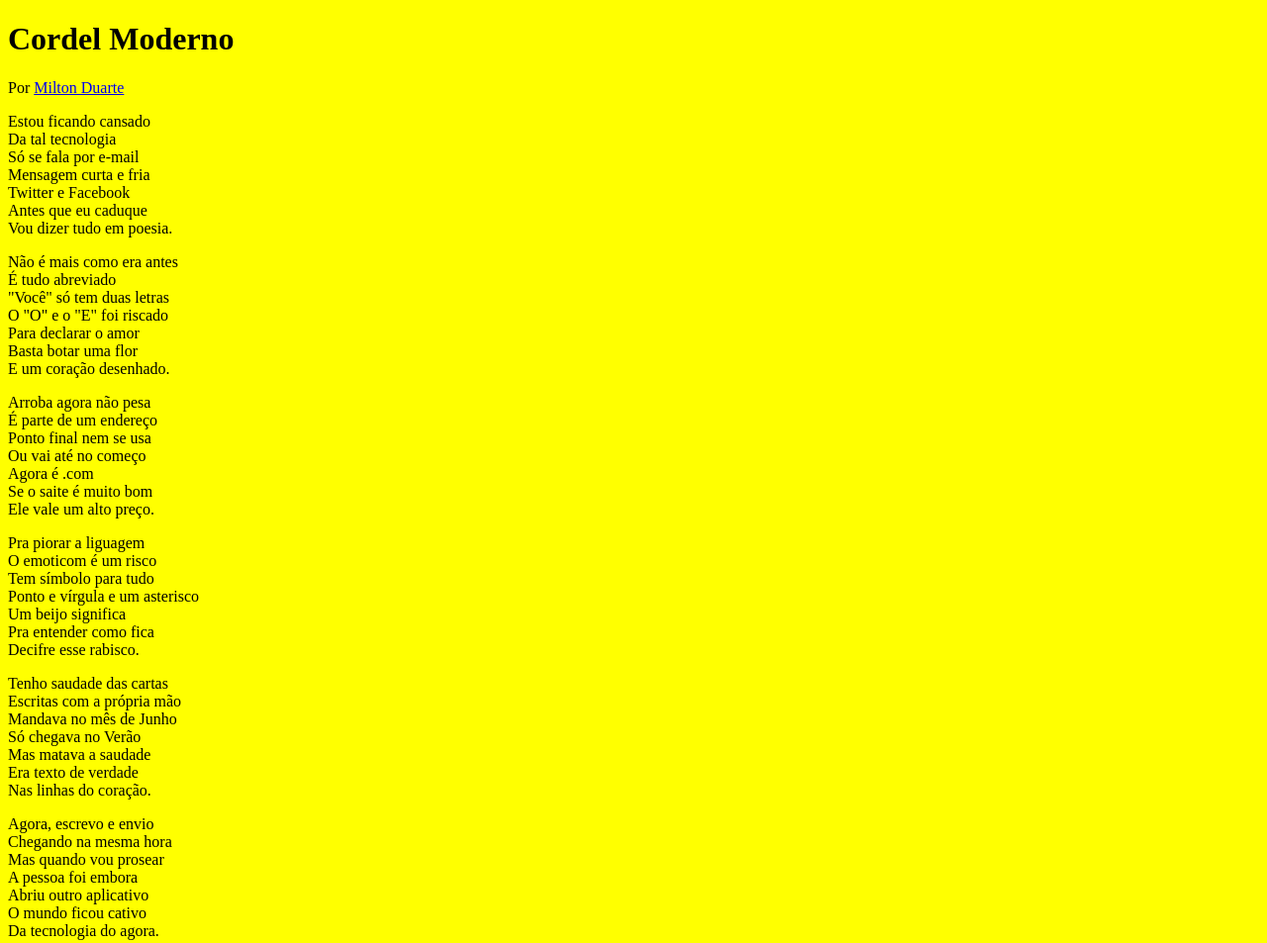
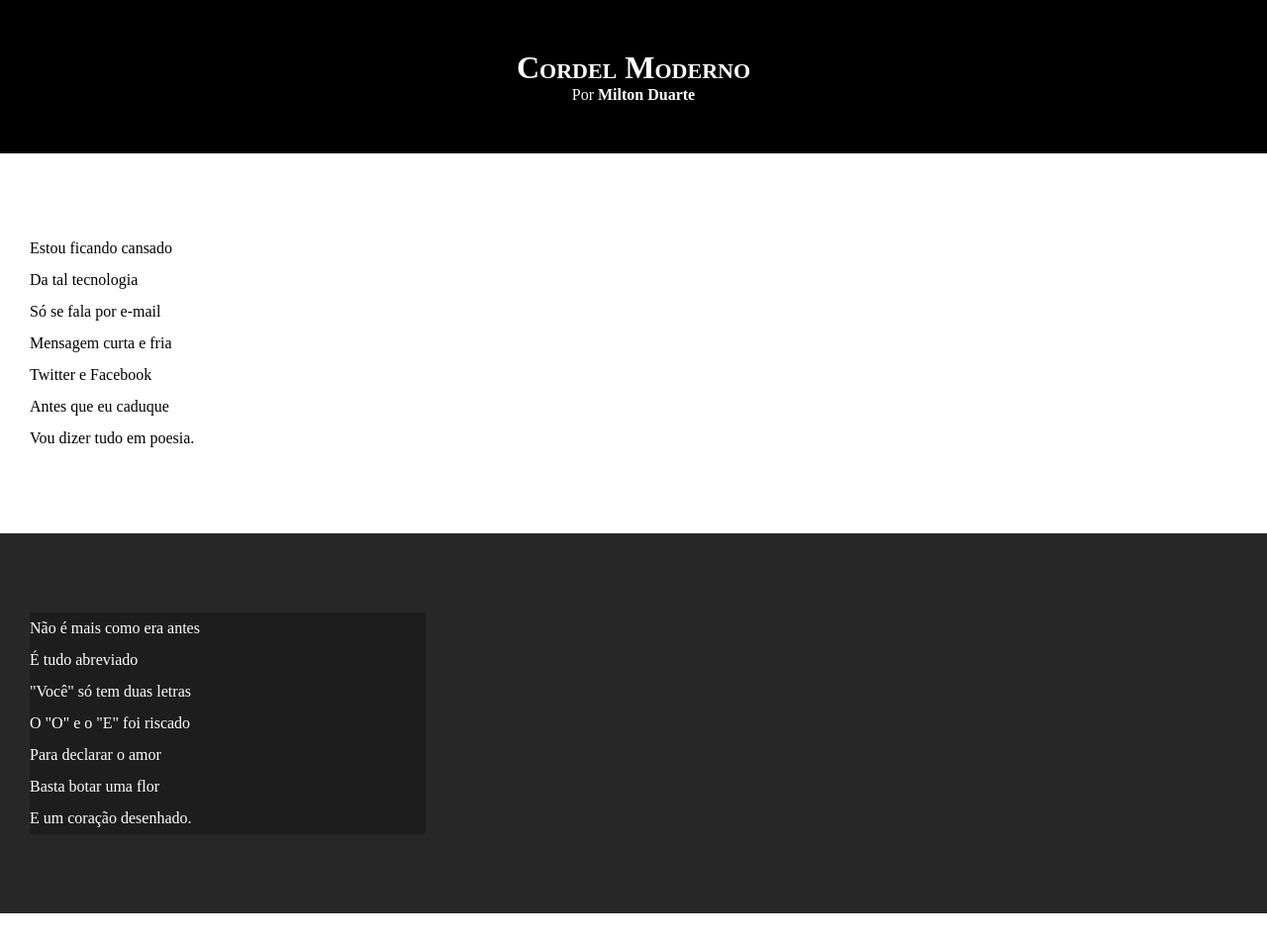
Before and after one commit to PauloAlexandr/d012, a plain HTML site: page index.html in a window 1280 px wide. Shown: the top 953 px of the page at 99% size. Drawn offline with Linux system fonts and the light colour scheme.

Commit message:
Atualizei css

```diff
--- a/estilo/style.css
+++ b/estilo/style.css
@@ -1,4 +1,64 @@
 @charset "utf-8";
-body{
-    background-color: yellow;
+
+* {
+    margin: 0px;
+    padding: 0px;
 }
+
+html, body {
+    min-height: 100vh;
+    background-color: darkgray;
+}
+
+header{
+    background-color: black;
+    color: white;
+    text-align: center;
+}
+
+header > h1 {
+    padding-top: 50px;
+    font-variant: small-caps;
+}
+
+header > p {
+    padding-bottom: 50px;
+}
+
+header a, footer a {
+    color: white;
+    text-decoration: none;
+    font-weight: bold;
+}
+
+header a:hover, footer a:hover {
+    text-decoration: underline;
+}
+
+section {
+    padding-top: 10vh;
+    padding-bottom: 10vh;
+    padding-left: 30px;
+    line-height: 2em;
+}
+
+section.normal {
+    background-color: white;
+    color: black;
+}
+
+section.imagem {
+    background-color:rgb(39, 39, 39);
+    color: white;
+}
+
+section.imagem > p {
+    background-color: rgba(0, 0, 0, 0.253);
+    width: 400px;
+}
+footer {
+    background-color: black;
+    text-align: center;
+    color: white;
+    padding: 10px;
+}
--- a/index.html
+++ b/index.html
@@ -13,7 +13,7 @@
 
     </header>
 
-    <section>
+    <section class="normal">
         <p>
             Estou ficando cansado<br>
             Da tal tecnologia<br>
@@ -25,7 +25,7 @@
         </p>
     </section>
 
-    <section>
+    <section class="imagem">
         <p>
             Não é mais como era antes<br>
             É tudo abreviado<br>
@@ -37,7 +37,7 @@
         </p>
     </section>
 
-    <section>
+    <section class="normal">
         <p>
             Arroba agora não pesa<br>
             É parte de um endereço<br>
@@ -59,7 +59,7 @@
         </p>
     </section>
 
-    <section>
+    <section class="imagem">
         <p>
             Tenho saudade das cartas<br>
             Escritas com a própria mão<br>
@@ -71,7 +71,7 @@
         </p>
     </section>
 
-    <section>
+    <section class="normal">
         <p>
             Agora, escrevo e envio<br>
             Chegando na mesma hora<br>
```
